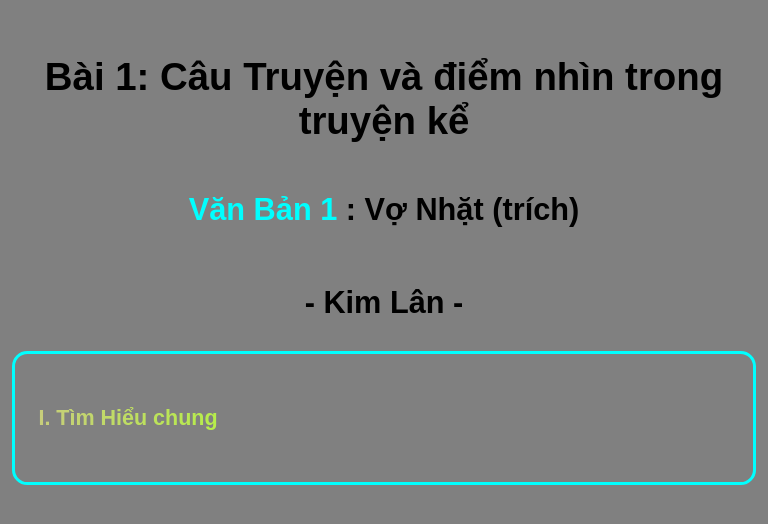
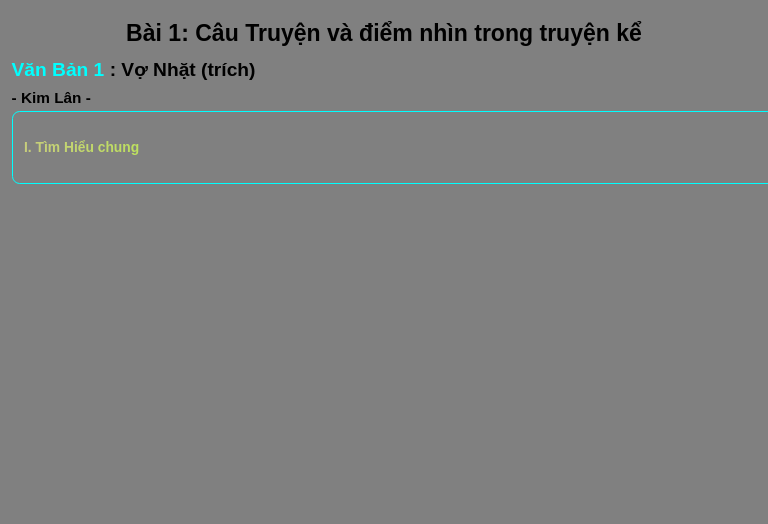
Before and after one commit to WebProfileA12/Thuyet_trinhA12, a plain HTML site: page index.html in a window 768 px wide. Drawn offline with Linux system fonts and the light colour scheme.

Commit message:
style.css
Fix

```diff
--- a/style.css
+++ b/style.css
@@ -113,4 +113,59 @@ h3{
 }
 .content_van_ban_2{
   border: 2px solid rgba(255, 0, 0, 0.5);
+}
+/* Chỉ áp dụng cho tablet: min 768px, max 1024px */
+@media (min-width: 768px) and (max-width: 1024px) {
+  body {
+    overflow-y: auto; /* cho phép cuộn dọc nếu nội dung dài */
+    background: grey;
   }
+
+  .slide {
+    height: auto;          /* bỏ full 100vh để nội dung gọn */
+    padding: 1.5vw;        /* giảm padding */
+    align-items: stretch;  /* bám sát full ngang */
+    justify-content: flex-start;
+  }
+
+  h1 {
+    font-size: 3vw;
+    margin: 1vh 0;
+  }
+
+  h2, h2 strong {
+    font-size: 2.5vw;
+    margin: 0.5vh 0;
+  }
+
+  h3 {
+    font-size: 2vw;
+    margin: 0.5vh 0;
+  }
+
+  .content {
+    width: 100%;           /* full ngang */
+    padding: 1.5vw;
+    border-width: 0.2vw;
+    margin: 0;             /* bỏ margin thừa */
+    border-radius: 1vw;
+  }
+
+  .intro {
+    font-size: 2.5vw;      /* chữ nhỏ lại, gọn */
+    line-height: 1.4;
+    margin-bottom: 0.5vh;
+  }
+
+  .content p {
+    font-size: 1.8vw;      /* chữ nội dung vừa */
+    line-height: 1.5;
+    max-width: 100%;       /* full ngang */
+  }
+
+  .content img {
+    max-width: 45vw;       /* ảnh gọn, không chiếm quá nhiều */
+    margin: 0.5vh 1vw 0.5vh 0;
+    float: left;
+  }
+  }
```
